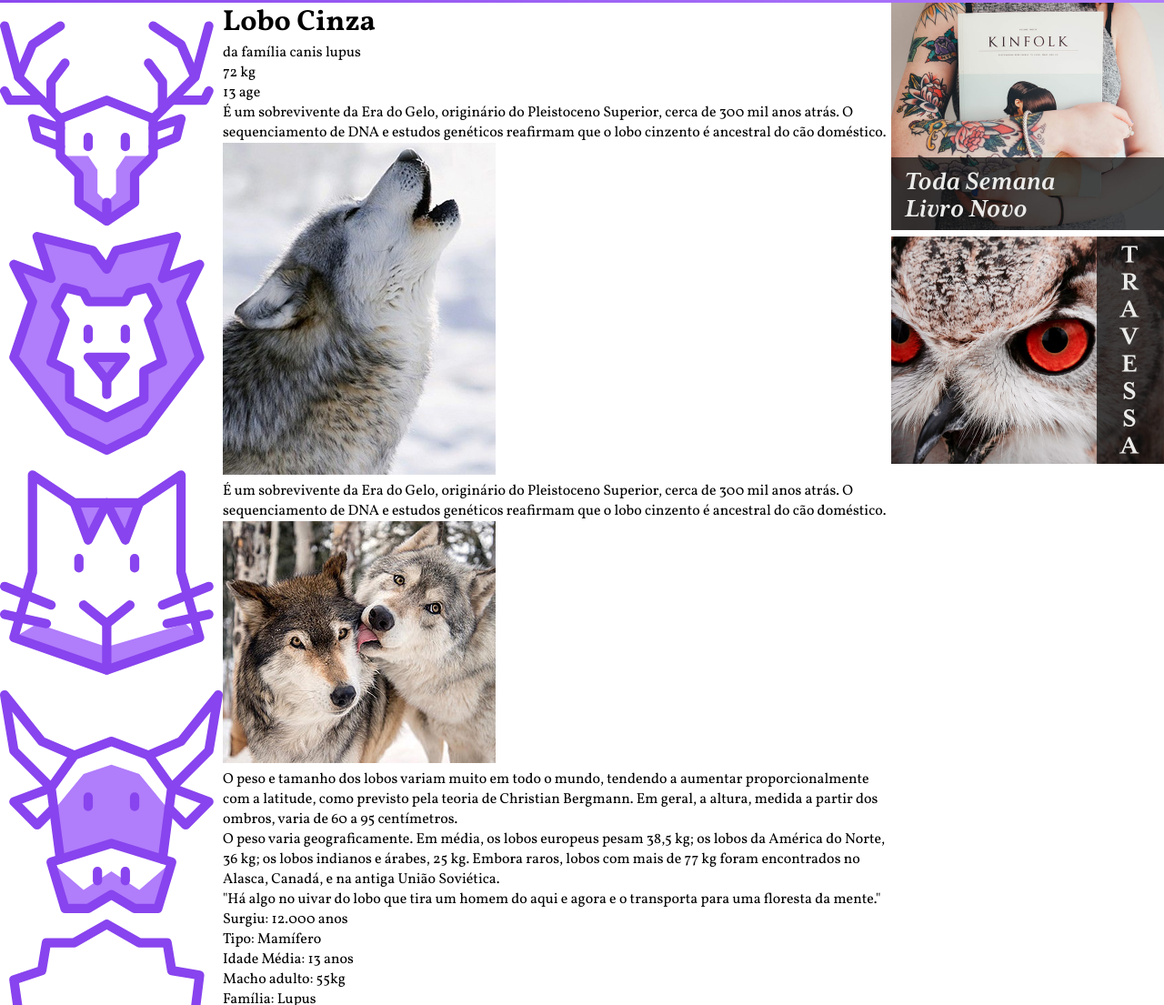
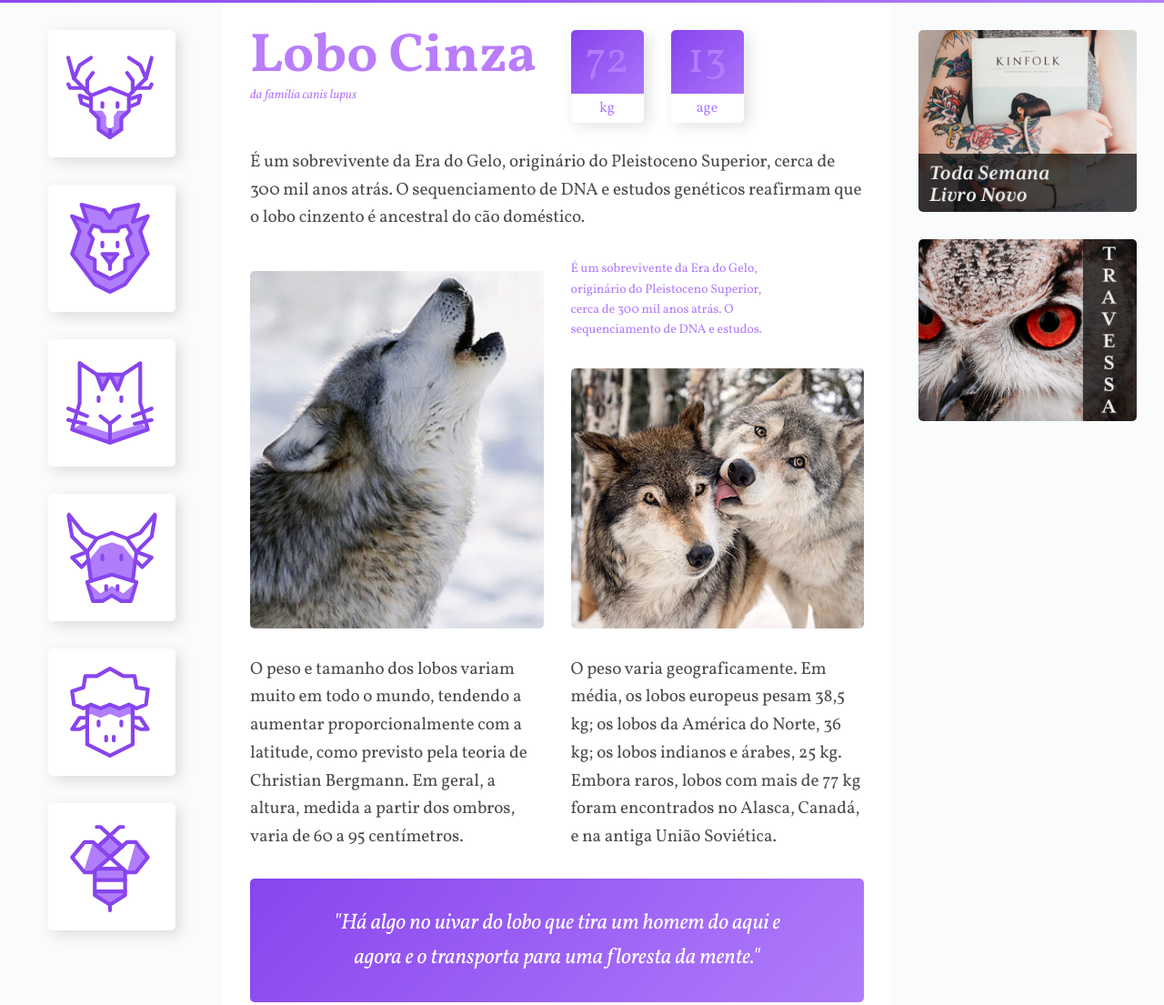
Before and after one commit to yurymartins/wildbeast, a plain HTML site: page index.html in a window 1280 px wide. Shown: the part 102-1207 px from the top of the page at 91% size. Drawn offline with Linux system fonts and the light colour scheme.

Commit message:
Finalização site base

```diff
--- a/css/style.css
+++ b/css/style.css
@@ -4,13 +4,14 @@ body,
 p,
 h1,
 ul,
+li,
 blockquote {
   padding: 0;
   margin: 0;
 }
 
 body {
-  font-family: "Vollkorn", Georgia serif;
+  font-family: "Vollkorn", Georgia, serif;
 }
 
 li {
@@ -22,7 +23,9 @@ a {
 }
 
 img {
-  max-width: 100%;
+  display: block;
+  width: 100%;
+  border-radius: 5px;
 }
 
 /* Grid Geral */
@@ -35,6 +38,8 @@ img {
     "sidenav content anuncios"
     "footer footer footer";
 }
+
+/* header */
 
 /* para o grid-template-areas funcionar, deve se atribuir cada item as respectivas classes na propriedade "grid-area" */
 
@@ -74,18 +79,180 @@ img {
 .header li + li {
   margin-left: 30px;
 }
+
+/* sidenav */
+
 .sidenav {
   grid-area: sidenav;
+  background: #fafbfc;
+  padding: 30px;
 }
+
+.sidenav li a {
+  display: block;
+  min-width: 60px;
+  max-width: 100px;
+  margin: 0 auto 30px auto;
+  background: white;
+  padding: 20px;
+  border-radius: 5px;
+  box-shadow: 5px 5px 15px 0 rgba(44, 44, 44, 0.15);
+  transition: 0.1s ease-out;
+}
+
+.sidenav li a:hover {
+  background: #b07dfb;
+}
+
+/* content */
 
 .content {
   grid-area: content;
+  max-width: 900px;
+  margin: 0 auto;
+  padding: 30px;
+  display: grid;
+  grid-template-columns: 1fr 1fr;
+  gap: 30px;
 }
+
+.col-wide {
+  grid-column: 1 / -1;
+}
+
+.imagem-1 {
+  grid-row: span 2;
+  align-self: end;
+}
+
+.item-2 {
+  align-self: end;
+}
+
+/* estilos content */
+
+p {
+  font-size: 1.2em;
+  line-height: 1.6;
+  letter-spacing: -0.005em;
+  color: rgba(0, 0, 0, 0.7);
+}
+
+.informacoes p + p {
+  margin-top: 30px;
+}
+
+/* título */
+
+.titulo {
+  color: #b97dfb;
+}
+
+.titulo h1 {
+  font-size: 3.75em;
+  line-height: 1;
+  font-weight: 700;
+}
+
+.titulo span {
+  font-size: 0.875em;
+  font-style: italic;
+}
+
+/* características */
+
+.caracteristicas {
+  display: flex;
+  align-items: flex-start;
+}
+
+.caracteristicas > div {
+  width: 80px;
+  text-align: center;
+  background: linear-gradient(135deg, #8844ee, #b07dfb);
+  border-radius: 5px;
+  box-shadow: 5px 5px 15px 0 rgba(44, 44, 44, 0.15);
+  position: relative;
+}
+
+.caracteristicas > div:first-child {
+  margin-right: 30px;
+}
+
+.caracteristicas span {
+  display: block;
+  color: #b07dfb;
+}
+
+.numero {
+  font-size: 3em;
+  line-height: 1;
+  margin: 10px auto;
+}
+
+.rotulo {
+  background: white;
+  border-radius: 0 0 5px 5px;
+  padding: 5px 0;
+  position: relative;
+  top: 2px;
+}
+
+.destaque {
+  font-size: 0.875em;
+  color: #b07dfb;
+  max-width: 16em;
+}
+
+.citacao,
+.atributos {
+  align-self: start;
+  padding: 30px;
+  border-radius: 5px;
+  box-sizing: 5px 5px 15px 0px rgba(44, 44, 44, 0.15);
+  background: linear-gradient(135deg, #8844ee, #b07dfb);
+}
+
+.citacao p {
+  font-size: 1.5em;
+  font-style: italic;
+  text-align: center;
+  color: white;
+  max-width: 500px;
+  margin: 0 auto;
+}
+
+.atributos li {
+  color: white;
+  font-family: Courier, monospace;
+  font-size: 1.125;
+  padding: 15px;
+}
+
+.atributos li + li {
+  border-top: 2px solid #b07dfb;
+}
+
+/* anúncios */
 
 .anuncios {
   grid-area: anuncios;
+  background: #fafbfc;
+  display: grid;
+  align-content: start;
+  padding: 30px;
+  gap: 30px;
 }
+
+/* footer */
 
 .footer {
   grid-area: footer;
+  background: linear-gradient(135deg, #8844ee, #b07dfb);
 }
+
+.footer p {
+  color: white;
+  text-align: center;
+  padding: 30px;
+}
--- a/index.html
+++ b/index.html
@@ -52,19 +52,19 @@
           <span class="rotulo">age</span>
         </div>
       </div>
-      <p>É um sobrevivente da Era do Gelo, originário do Pleistoceno Superior, cerca de 300 mil anos atrás. O sequenciamento de DNA e estudos genéticos reafirmam que o lobo cinzento é ancestral do cão doméstico.</p>
+      <p class="col-wide">É um sobrevivente da Era do Gelo, originário do Pleistoceno Superior, cerca de 300 mil anos atrás. O sequenciamento de DNA e estudos genéticos reafirmam que o lobo cinzento é ancestral do cão doméstico.</p>
 
-      <img src="img/wolf1.jpg" alt="Wolf 1">
+      <img class="imagem-1" src="img/wolf1.jpg" alt="Wolf 1">
 
-      <p>É um sobrevivente da Era do Gelo, originário do Pleistoceno Superior, cerca de 300 mil anos atrás. O sequenciamento de DNA e estudos genéticos reafirmam que o lobo cinzento é ancestral do cão doméstico.</p>
+      <p class="destaque">É um sobrevivente da Era do Gelo, originário do Pleistoceno Superior, cerca de 300 mil anos atrás. O sequenciamento de DNA e estudos.</p>
 
-      <img src="img/wolf2.jpg" alt="Wolf 2">
+      <img class="imagem-2" src="img/wolf2.jpg" alt="Wolf 2">
 
       <p>O peso e tamanho dos lobos variam muito em todo o mundo, tendendo a aumentar proporcionalmente com a latitude, como previsto pela teoria de Christian Bergmann. Em geral, a altura, medida a partir dos ombros, varia de 60 a 95 centímetros.</p>
 
       <p>O peso varia geograficamente. Em média, os lobos europeus pesam 38,5 kg; os lobos da América do Norte, 36 kg; os lobos indianos e árabes, 25 kg. Embora raros, lobos com mais de 77 kg foram encontrados no Alasca, Canadá, e na antiga União Soviética.</p>
 
-      <blockquote class="citacao">
+      <blockquote class="citacao col-wide">
         <p>"Há algo no uivar do lobo que tira um homem do aqui e agora e o transporta para uma floresta da mente."</p>
       </blockquote>
 
@@ -81,7 +81,7 @@
         <p>É um sobrevivente da Era do Gelo, originário do Pleistoceno Superior, cerca de 300 mil anos atrás. O sequenciamento de DNA e estudos genéticos reafirmam que o lobo cinzento é ancestral do cão doméstico.</p>
       </div>
 
-      <img src="img/wolf3.jpg" alt="Wolf 3">
+      <img class="col-wide" src="img/wolf3.jpg" alt="Wolf 3">
 
     </main>
 
@@ -96,7 +96,7 @@
     </aside>
 
     <footer class="footer">
-      <p>Yury ® 2023 Exercício prático curso Origamid. Alguns direitos reservados.</p>
+      <p>Yury © 2023 Exercício prático curso Origamid. Alguns direitos reservados.</p>
     </footer>
   </div>
 </body>
```
